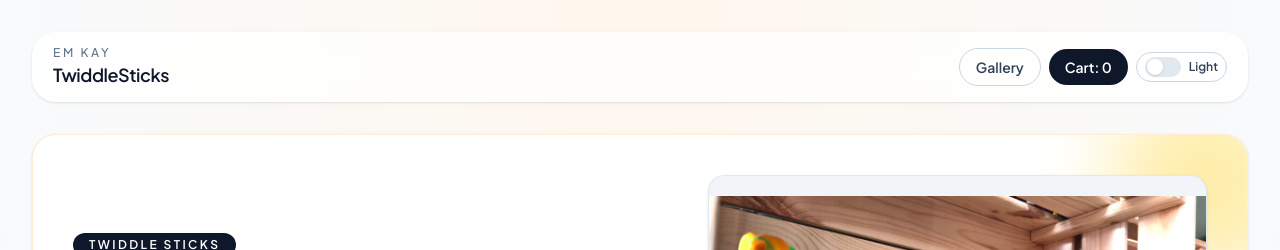
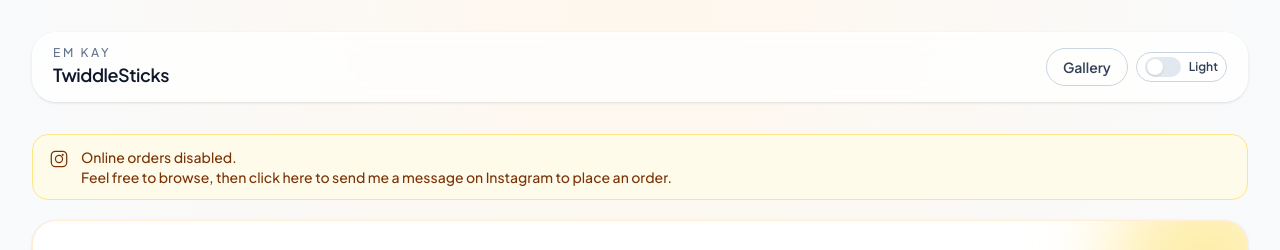
Before and after one commit to InvisiBug/twiddlesticks, a React (Vite) app: page / in a window 1280 px wide. Shown: the top 250 px of the page. Built offline with nearby package versions, Linux system fonts and the light colour scheme.

Commit message:
turned off orders

```diff
--- a/src/data/storefront.ts
+++ b/src/data/storefront.ts
@@ -34,7 +34,7 @@ import standCover from "@/lib/images/light/stand/cover.jpg";
 import stand1 from "@/lib/images/light/stand/1.jpg";
 
 // Variables
-export const onlineOrdersEnabled = true;
+export const onlineOrdersEnabled = false;
 export const instagramOrderUrl = "https://www.instagram.com/em.brrrr/";
 export const maxRelatedProducts = 4;
 
```
